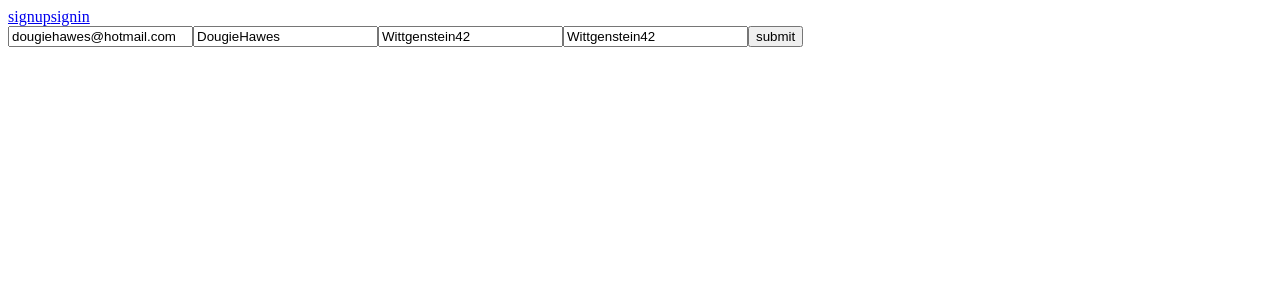
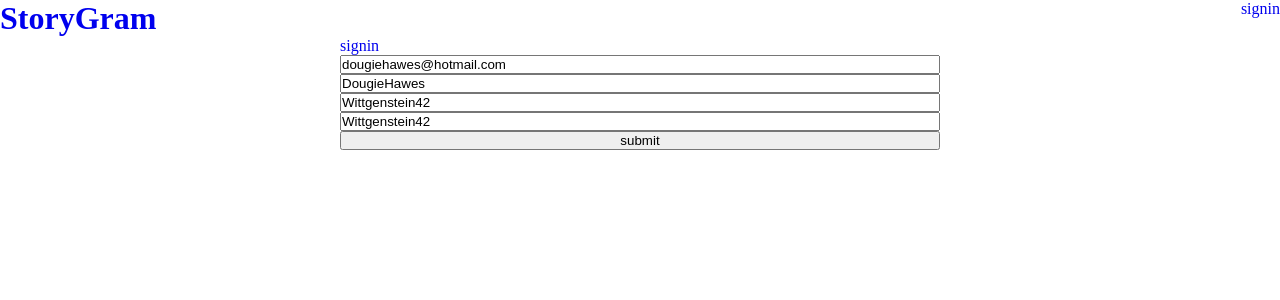
Before and after one commit to DougieHawes/storygram-client, a React (Create React App) app: page /signup in a window 1280 px wide. Shown: the top 300 px of the page. Built offline with nearby package versions, Linux system fonts and the light colour scheme; the HTML template or start-up script is replaced by a standard one.

Commit message:
gallery routes

```diff
--- a/src/App.js
+++ b/src/App.js
@@ -1,18 +1,37 @@
+import { useState } from "react";
 import { Routes, Route, Link } from "react-router-dom";
+
+import Home from "./components/routes/public/Home";
+import Gallery from "./components/routes/public/Gallery";
 
 import SignUp from "./components/routes/auth/SignUp";
 import SignIn from "./components/routes/auth/SignIn";
 
+import Dashboard from "./components/routes/private/Dashboard";
+
 import "./style.scss";
 
 const App = () => {
+  const [userLoggedIn, setUserLoggedIn] = useState(false);
+
   return (
     <div>
-      <Link to="/signup">signup</Link>
-      <Link to="/signin">signin</Link>
+      <header className="header">
+        <Link to="/">
+          <h1>StoryGram</h1>
+        </Link>
+        {userLoggedIn ? (
+          <Link to="/dashboard">dashboard</Link>
+        ) : (
+          <Link to="/signin">signin</Link>
+        )}
+      </header>
       <Routes>
+        <Route path="/" element={<Home />} />
+        <Route path="/:galleryid" element={<Gallery />} />
         <Route path="/signup" element={<SignUp />} />
         <Route path="/signin" element={<SignIn />} />
+        <Route path="/dashboard" element={<Dashboard />} />
       </Routes>
     </div>
   );
--- a/src/components/routes/auth/SignIn.js
+++ b/src/components/routes/auth/SignIn.js
@@ -1,6 +1,14 @@
 import axios from "axios";
 
 import { useState } from "react";
+import { Link } from "react-router-dom";
+
+import { Route2 } from "../../utils/routes";
+
+import { Button1 } from "../../utils/buttons";
+import { Input1 } from "../../utils/inputs";
+
+import "../style.scss";
 
 const SignIn = () => {
   const [formData, setFormData] = useState({
@@ -34,23 +42,28 @@ const SignIn = () => {
   };
 
   return (
+    <Route2
+      content={
         <div>
-      <form onSubmit={handleSubmit}>
-        <input
+          <form className="form" onSubmit={handleSubmit}>
+            <Link to="/signup">signup</Link>
+            <Input1
               name="email"
               onChange={handleChange}
               placeholder="enter email"
               value={email}
             />
-        <input
+            <Input1
               name="password"
               onChange={handleChange}
               placeholder="enter password"
               value={password}
             />
-        <button type="submit">submit</button>
+            <Button1 text="submit" />
           </form>
         </div>
+      }
+    />
   );
 };
 
--- a/src/components/routes/auth/SignUp.js
+++ b/src/components/routes/auth/SignUp.js
@@ -1,6 +1,14 @@
 import axios from "axios";
 
 import { useState } from "react";
+import { Link } from "react-router-dom";
+
+import { Route2 } from "../../utils/routes";
+
+import { Button1 } from "../../utils/buttons";
+import { Input1 } from "../../utils/inputs";
+
+import "../style.scss";
 
 const SignUp = () => {
   const [formData, setFormData] = useState({
@@ -19,10 +27,7 @@ const SignUp = () => {
     e.preventDefault();
 
     try {
-      const response = await axios.post(
-        "http://localhost:5000/user/signup",
-        formData
-      );
+      await axios.post("http://localhost:5000/user/signup", formData);
 
       setFormData({
         email: "",
@@ -37,35 +42,40 @@ const SignUp = () => {
   };
 
   return (
+    <Route2
+      content={
         <div>
-      <form onSubmit={handleSubmit}>
-        <input
+          <form className="form" onSubmit={handleSubmit}>
+            <Link to="/signin">signin</Link>
+            <Input1
               name="email"
               onChange={handleChange}
               placeholder="enter email"
               value={email}
             />
-        <input
+            <Input1
               name="username"
               onChange={handleChange}
               placeholder="enter username"
               value={username}
             />
-        <input
+            <Input1
               name="password"
               onChange={handleChange}
               placeholder="enter password"
               value={password}
             />
-        <input
+            <Input1
               name="confirmPassword"
               onChange={handleChange}
               placeholder="enter confirmPassword"
               value={confirmPassword}
             />
-        <button type="submit">submit</button>
+            <Button1 text="submit" />
           </form>
         </div>
+      }
+    />
   );
 };
 
--- /dev/null
+++ b/src/components/routes/private/Dashboard.js
@@ -0,0 +1,7 @@
+import { Route3 } from "../../utils/routes";
+
+const Dashboard = () => {
+  return <Route3 content={<div>Dashboard</div>} />;
+};
+
+export default Dashboard;
--- /dev/null
+++ b/src/components/routes/public/Gallery.js
@@ -0,0 +1,11 @@
+import { useParams } from "react-router-dom";
+
+import { Route1 } from "../../utils/routes";
+
+const Gallery = () => {
+  const params = useParams();
+
+  return <Route1 content={<div>gallery {params.galleryid}</div>} />;
+};
+
+export default Gallery;
--- /dev/null
+++ b/src/components/routes/public/Home.js
@@ -0,0 +1,7 @@
+import React from "react";
+
+const Home = () => {
+  return <div>Home</div>;
+};
+
+export default Home;
--- /dev/null
+++ b/src/components/routes/style.scss
@@ -0,0 +1,5 @@
+.form {
+  margin-left: 50%;
+  max-width: 600px;
+  transform: translateX(-50%);
+}
--- /dev/null
+++ b/src/components/utils/buttons.js
@@ -0,0 +1,9 @@
+import "./style.scss";
+
+export const Button1 = ({ text }) => {
+  return (
+    <button className="button" type="submit">
+      {text}
+    </button>
+  );
+};
--- /dev/null
+++ b/src/components/utils/inputs.js
@@ -0,0 +1,13 @@
+import "./style.scss";
+
+export const Input1 = ({ name, onChange, placeholder, value }) => {
+  return (
+    <input
+      className="input"
+      name={name}
+      onChange={onChange}
+      placeholder={placeholder}
+      value={value}
+    />
+  );
+};
--- /dev/null
+++ b/src/components/utils/routes.js
@@ -0,0 +1,18 @@
+import "./style.scss";
+
+export const Route1 = ({ content, title }) => {
+  return (
+    <div>
+      <h2>{title}</h2>
+      <div>{content}</div>
+    </div>
+  );
+};
+
+export const Route2 = ({ content }) => {
+  return <div>{content}</div>;
+};
+
+export const Route3 = ({ content }) => {
+  return <div>{content}</div>;
+};
--- /dev/null
+++ b/src/components/utils/style.scss
@@ -0,0 +1,4 @@
+.button,
+.input {
+  width: 100%;
+}
--- a/src/style.scss
+++ b/src/style.scss
@@ -0,0 +1,11 @@
+* {
+  box-sizing: border-box;
+  margin: 0;
+  padding: 0;
+  text-decoration: none;
+}
+
+.header {
+  display: flex;
+  justify-content: space-between;
+}
```
Lines whose indentation alone changed are shown as unchanged.
